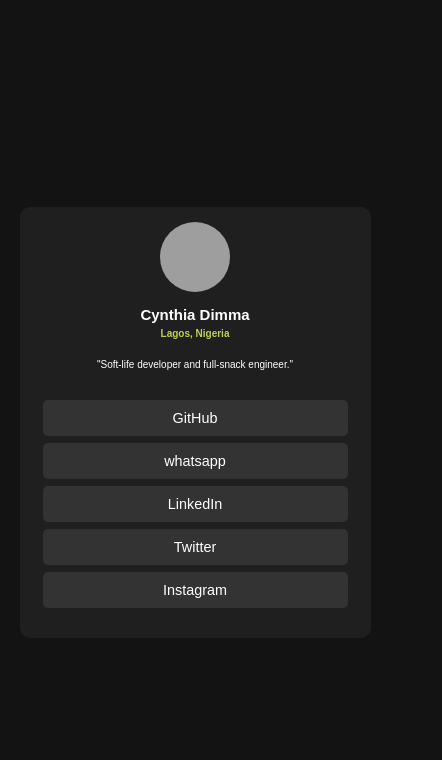
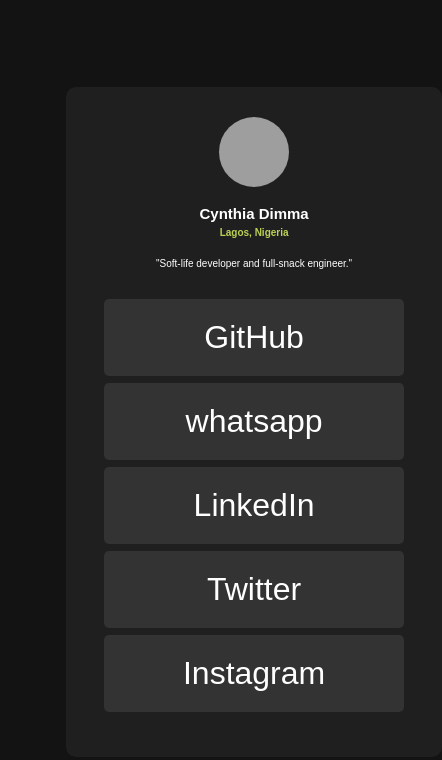
Before and after one commit to Dimma-tech417/profile-link, a plain HTML site: page index.html in a window 390 px wide. Shown: the whole page, 442 px wide, since content can reach past the window. Drawn offline with Linux system fonts and the light colour scheme; grey boxes are pictures that could not be loaded.

Commit message:
I modified index.html and styles.css

```diff
--- a/index.html
+++ b/index.html
@@ -7,6 +7,7 @@
     <link rel="stylesheet" href="styles.css">
 </head>
 <body>
+    <div class="container">
         <div class="profile-container">
             <img src="20231119_093357.jpg" alt="my-profile-pic" width="200px" height="150px" class="profile-pic">
             <h2>Cynthia Dimma</h2>
@@ -16,11 +17,13 @@
 
             <div class="social-links">
                 <a href="https://github.com/Dimma-tech417" target="_blank">GitHub</a>
-            <a href="#" target="_blank">whatsapp</a>
-            <a href="#" target="_blank">LinkedIn</a>
+                <a href="https://wa.link/psqdfy" target="_blank">whatsapp</a>
+                <a href="https://www.linkedin.com/in/cynthia-uzoegwu-5a1290226" target="_blank">LinkedIn</a>
                 <a href="#" target="_blank">Twitter</a>
                 <a href="#" target="_blank">Instagram</a>
             </div>
         </div>
+
+    </div>
 </body>
 </html>
--- a/styles.css
+++ b/styles.css
@@ -6,12 +6,14 @@
 
 body {
     display: flex;
+    /* flex-direction: column; */
     justify-content: center;
     align-items: center;
     height: 100vh;
     font-family: Arial, Helvetica, sans-serif;
     background-color: #131313;
     color: white;
+    /* position: relative; */
 }
 
 .profile-container{
@@ -19,8 +21,9 @@
     border-radius: 10px;
     text-align: center;
     width: 280px;
+    /* max-width: 300px; */
     background-color: #1f1f1f;
-    /* box-shadow: 0 4px 10px rgba(0, 0, 0, 0.3); */
+
 }
 
 .profile-pic {
@@ -55,8 +58,6 @@
     color: white;
     text-decoration: none;
     border-radius: 5px;
-    font-size: 12px;
-    /* transition: 0.3s; */
     background-color: #333;
 }
 
@@ -69,24 +70,29 @@
 @media (max-width: 600px) {
     .profile-container {
         width: 90%;
-        display: flex;
-        flex-direction: column;
+        /* display: flex; */
+        /* flex-direction: column; */
         display: block;
-    flex-direction: column; /* Full width on small screens */
+        font-size: 2rem;
+        margin: 0  50px;
+
     }
 
     .social-links a {
-        font-size: 0.9rem;
-        padding: 10px;
+        padding: 20px;
     }
+
+
 }
 
 @media (max-width: 480px) {
     .profile-container {
-        padding: 15px;
+        display: block;
+        padding: 30px;
+        margin: 0 80px;
     }
     .social-links{
-        font-size: 0.80rem;
+        font-size: 2rem;
         padding: 8px;
     }
 }
```
Lines whose indentation alone changed are shown as unchanged.
